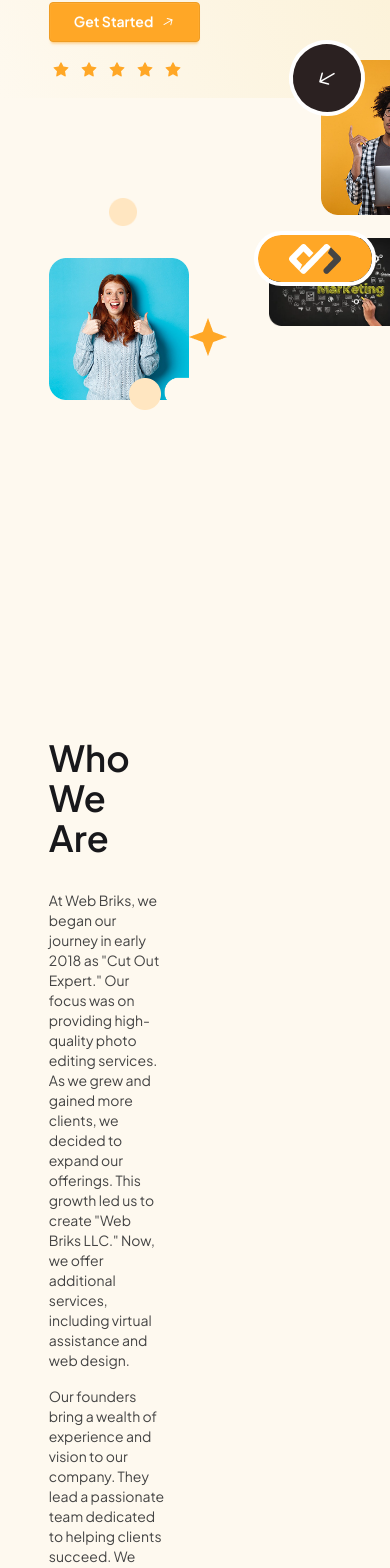
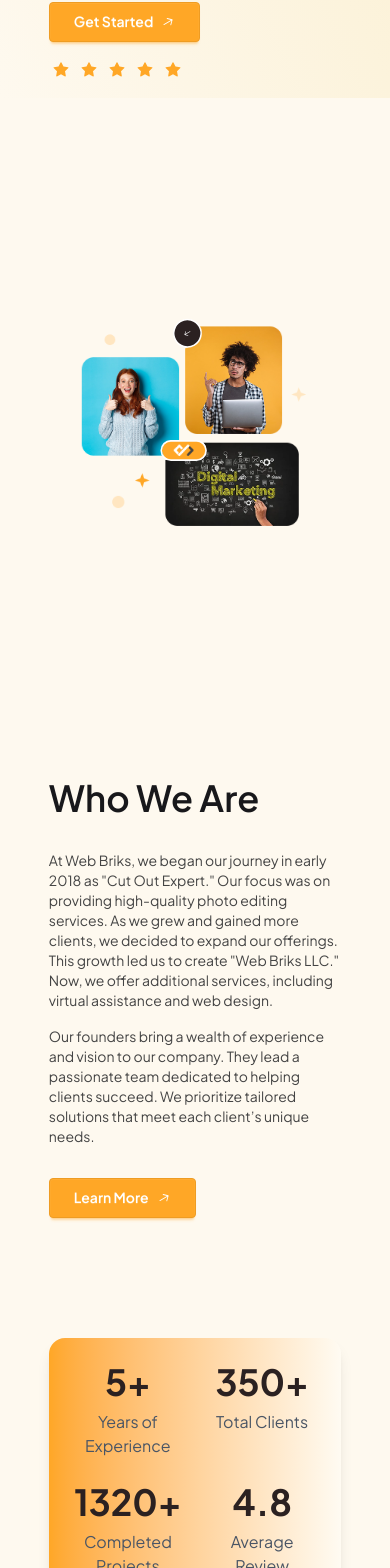
Before and after one commit to 1Inzamam/Digital-agency, a React (Vite) app: page / in a window 390 px wide. Shown: the part 805-2373 px from the top of the page. Built offline with nearby package versions, Linux system fonts and the light colour scheme.

Commit message:
completed the counter component
The CountUp and other alternatives are not working for some environment conflict so had to use custom Counter

```diff
--- a/package.json
+++ b/package.json
@@ -12,8 +12,10 @@
   "dependencies": {
     "@tailwindcss/vite": "^4.2.2",
     "react": "^19.2.4",
+    "react-animated-number": "^0.4.4",
     "react-dom": "^19.2.4",
     "react-icons": "^5.6.0",
+    "react-intersection-observer": "^10.0.3",
     "react-router": "^7.14.0",
     "tailwindcss": "^4.2.2"
   },
--- /dev/null
+++ b/src/Components/About/Counter.jsx
@@ -0,0 +1,50 @@
+import { useEffect, useState } from "react";
+import { useInView } from "react-intersection-observer";
+const CounterItem = ({ label, target, suffix = "" }) => {
+  const [count, setCount] = useState(0);
+  const { ref, inView } = useInView({
+    triggerOnce: true,
+    threshold: 0.3,
+  })
+  useEffect(() => {
+    if (!inView) return;
+    let start = 0;
+    const duration = 2000; // animation time (ms)
+    const increment = target / (duration / 16);
+
+    const counter = setInterval(() => {
+      start += increment;
+      if (start >= target) {
+        setCount(target);
+        clearInterval(counter);
+      } else {
+        setCount(parseFloat(start.toFixed(1)));
+      }
+    }, 16);
+
+    return () => clearInterval(counter);
+  }, [inView, target]);
+
+  return (
+    <div ref={ref} className="text-center">
+      <h2 className="text-4xl font-bold text-primary">
+        {count}
+        {suffix}
+      </h2>
+      <p className="text-gray-600 mt-2">{label}</p>
+    </div>
+  );
+};
+
+const Counter = () => {
+  return (
+    <div className="grid grid-cols-2 md:grid-cols-4 gap-6 p-6 bg-linear-to-r from-[#FFA726] to-[#FFFBF2] shadow-lg rounded-2xl">
+      <CounterItem label="Years of Experience" target={5} suffix="+" />
+      <CounterItem label="Total Clients" target={350} suffix="+" />
+      <CounterItem label="Completed Projects" target={1320} suffix="+" />
+      <CounterItem label="Average Review" target={4.8} />
+    </div>
+  );
+};
+
+export default Counter;
--- a/src/Components/About/WhoWeAre.jsx
+++ b/src/Components/About/WhoWeAre.jsx
@@ -1,18 +1,35 @@
 import { GoArrowRight } from "react-icons/go";
+import digitalMarketing from "../../assets/image/DigitalMarketingBlack.png";
+import ellipse from "../../assets/image/Ellipse 481.png";
+import rectangle from "../../assets/image/Rectangle 39973.png";
+import star2 from "../../assets/image/Star 10.png";
+import star from "../../assets/image/Star 9.png";
 import laptopGuy from "../../assets/image/laptop-guy.png";
+import logo from "../../assets/image/logos_dailydev-icon.png";
 import girl from "../../assets/image/red-hair.png";
-import digitalMarketing from "../../assets/image/DigitalMarketingBlack.png";
-import rectangle from "../../assets/image/Rectangle 39973.png";
-import ellipse from "../../assets/image/Ellipse 481.png";
-import star from "../../assets/image/Star 9.png";
-import star2 from "../../assets/image/Star 10.png";
-import logo from "../../assets/image/logos_dailydev-icon.png";
+import Counter from "./Counter";
 
 const WhoWeAre = () => {
   return (
     <div className="bg-[#FEF9EF] py-20 ">
-      <div className=" w-9/12 mx-auto flex flex-col lg:flex-row gap-30  ">
+      {/* container */}
+      <div className=" w-9/12 mx-auto flex flex-col lg:flex-row gap-30 items-center ">
+        {/* image collage */}
         <div className="w-[48%] relative ">
+          <div
+            className="relative -left-50 xs:-left-48 xsl:-left-45 md:-left-30 lg:left-0 lg:origin-top-left"
+            style={{
+              width: "480px",
+              height: "480px",
+              transform: "scale(var(--collage-scale, 1))",
+            }}
+          >
+            <style>{`
+              @media (max-width: 1279px) { :root { --collage-scale: 0.75; } }
+              @media (max-width: 1023px) { :root { --collage-scale: 0.65; } }
+              @media (max-width: 767px)  { :root { --collage-scale: 0.50; } }
+              @media (max-width: 479px)  { :root { --collage-scale: 0.38; } }
+            `}</style>
             {/* girl and ellipse */}
             <div className="">
               <img
@@ -46,8 +63,9 @@ const WhoWeAre = () => {
               <img className="relative" src={digitalMarketing} alt="" />
             </div>
           </div>
+        </div>
         {/* text content */}
-        <div className="w-[40%] space-y-8  ">
+        <div className="w-full md:w-[60%] lg:w-[40%] space-y-8  ">
           <h2 className="text-4xl font-semibold">Who We Are</h2>
           <div className="space-y-4 font-normal text-sm text-neutral">
             <p>
@@ -70,6 +88,9 @@ const WhoWeAre = () => {
           </button>
         </div>
       </div>
+      <div className="mt-30 w-9/12 mx-auto ">
+        <Counter></Counter>
+      </div>
     </div>
   );
 };
```
Also changed, not shown: 1 other file (tests, documents, lock files or other folders). Lines whose indentation alone changed are shown as unchanged.
